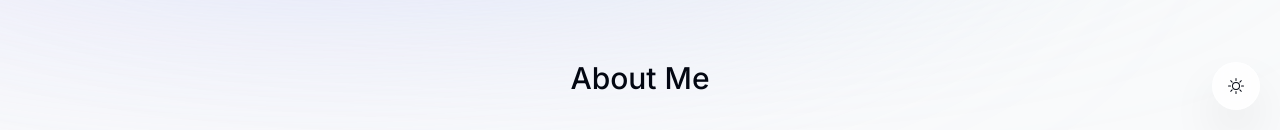
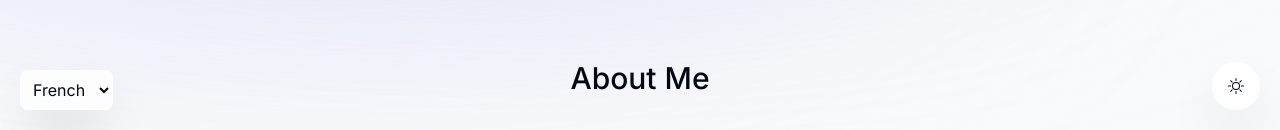
Before and after one commit to zoanlogia/next_portfolio, a Next.js app: page / in a window 1280 px wide. Shown: the part 670-800 px from the top of the page. Built offline with nearby package versions, Linux system fonts and the light colour scheme.

Commit message:
add language switcher component

```diff
--- a/app/layout.tsx
+++ b/app/layout.tsx
@@ -7,6 +7,7 @@ import { Toaster } from 'react-hot-toast'
 import Footer from '@/components/footer'
 import ThemeSwitch from '@/components/theme-switch'
 import ThemeContextProvider from '@/context/theme-context'
+import LanguageSwitcher from '@/components/language-switcher'
 
 const inter = Inter({ subsets: ['latin'] })
 
@@ -33,6 +34,7 @@ export default function RootLayout({
             <Toaster position='top-right' />
             <Footer />
             <ThemeSwitch />
+            <LanguageSwitcher />
           </ActiveSectionContextProvider>
         </ThemeContextProvider>
       </body>
--- /dev/null
+++ b/components/language-switcher.tsx
@@ -0,0 +1,14 @@
+import React from 'react'
+
+const LanguageSwitcher = () => {
+  return (
+    <div>
+      <select className='fixed bottom-5 left-5 bg-white p-2 bg-opacity-80 backdrop-blur-[0.5rem] border border-white border-opacity-40 rounded-lg flex items-center justify-center shadow-2xl hover:scale-[1.15] active:scale-105 transition-all dark:bg-gray-950'>
+        <option value='fr'>French</option>
+        <option value='en'>English</option>
+      </select>
+    </div>
+  )
+}
+
+export default LanguageSwitcher
```
